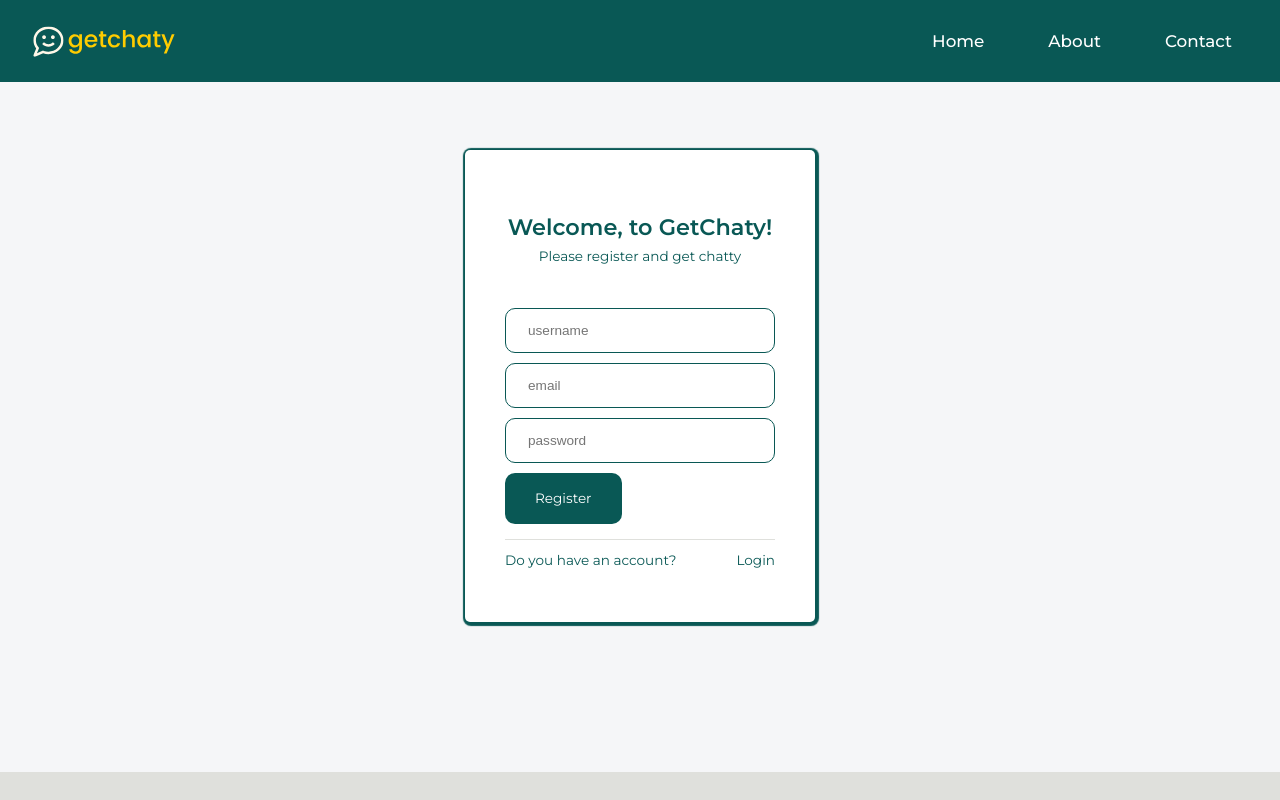
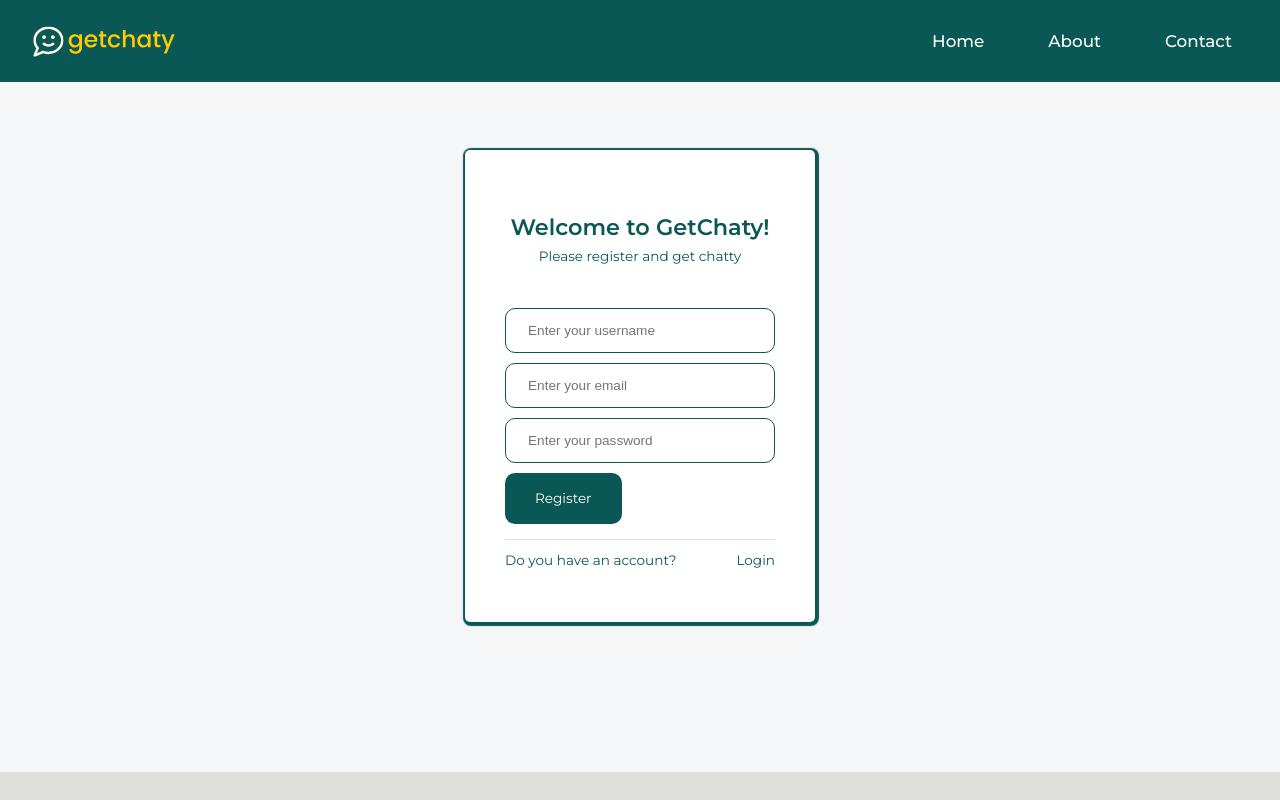
Before and after one commit to greatkene/vue-chatroom, a Vue app: page /register in a window 1280 px wide. Shown: the top 800 px of the page. Built offline with nearby package versions, Linux system fonts and the light colour scheme.

Commit message:
chore: refactored register to accept input values

```diff
--- a/src/components/forms/Input.vue
+++ b/src/components/forms/Input.vue
@@ -1,17 +1,13 @@
 <template>
     <div>
-        <label>{{ label }}</label>
-        <input :type="type" :placeholder="placeholder" :value="value" @input="$emit('update:value', $event.target.value)" />
+        <input :type="type" :placeholder="placeholder" :value="modelValue"
+            @input="$emit('update:modelValue', $event.target.value)" />
     </div>
 </template>
 
 <script>
 export default {
     props: {
-        label: {
-            type: String,
-            required: true
-        },
         type: {
             type: String,
             default: 'text'
@@ -20,7 +16,7 @@ export default {
             type: String,
             default: ''
         },
-        value: {
+        modelValue: {
             type: [String, Number],
             required: true
         }
--- a/src/views/Register.vue
+++ b/src/views/Register.vue
@@ -1,22 +1,25 @@
 <template>
     <section class="section">
         <form @submit.prevent="handleSubmit" class="login">
-            <h2>Welcome, to GetChaty!</h2>
+            <h2>Welcome to GetChaty!</h2>
             <p>Please register and get chatty</p>
-            <Input type="text" required placeholder="username" v-model="username" />
-            <Input type="email" required placeholder="email" v-model="email" />
-            <Input type="password" required placeholder="password" v-model="password" />
+            <Input v-model="username" label="Username" placeholder="Enter your username" />
+
+            <Input v-model="email" label="Email" type="email" placeholder="Enter your email" />
+
+            <Input v-model="password" label="Password" type="password" placeholder="Enter your password" />
+
             <button class="btn btn-primary">Register</button>
             <div class="form-footer">
-                <span> Do you have an account?</span> <a href="#">Login</a>
+                <span>Do you have an account?</span> <a href="#">Login</a>
             </div>
         </form>
     </section>
 </template>
 
 <script>
-import Input from "../components/forms/Input.vue"
-import { ref } from 'vue'
+import Input from "../components/forms/Input.vue";
+import { ref } from "vue";
 
 export default {
     components: {
@@ -28,10 +31,10 @@ export default {
         const password = ref('')
 
         const handleSubmit = () => {
-            console.log(email.value, username.value, password.value)
+            console.log(email.value, username.value, password.value);
         }
 
         return { username, email, password, handleSubmit }
     }
-}
+};
 </script>
```
